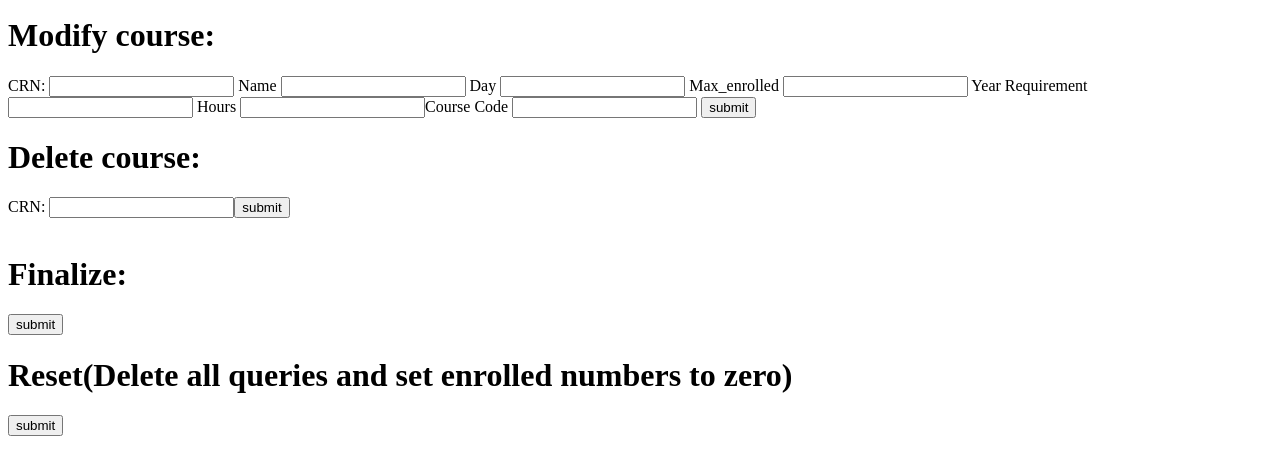
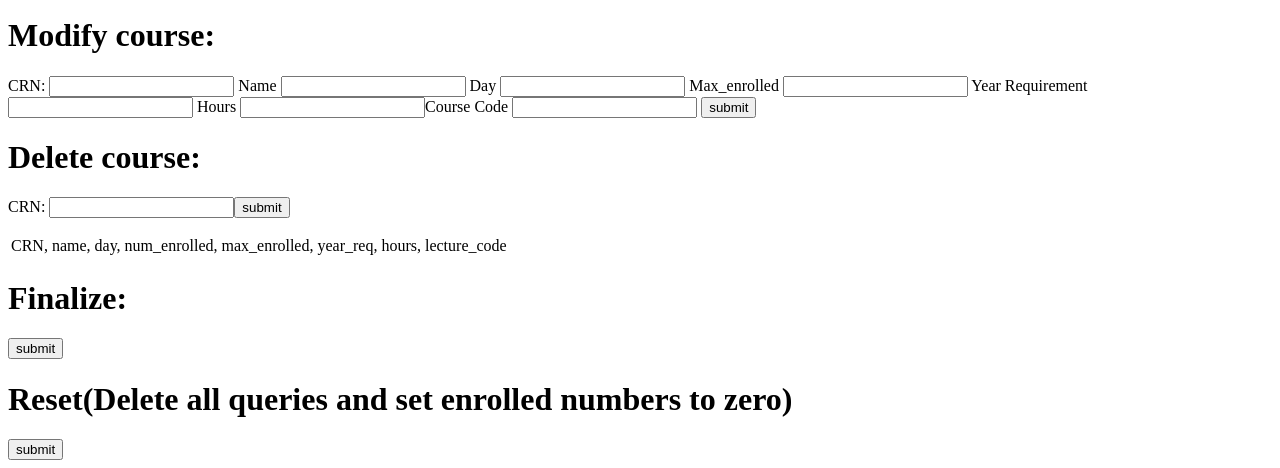
Before and after one commit to Onefivezero/DatabaseProject112233, a Flask app: template templates/admin.html in a window 1280 px wide. Shown: the part 471-939 px from the top of the page. Before the commit the page ends 907 px from the top, so only its background shows below. Run offline with Flask 2, Linux system fonts and the light colour scheme; the template is opened without the code that fills it, so the values that code supplies are empty; some libraries are stand-ins or nearby versions.

Commit message:
Add files via upload

```diff
--- a/templates/admin.html
+++ b/templates/admin.html
@@ -84,6 +84,9 @@
                 </p>
             </form>
                 <table>
+                    <tr>
+                        <td>CRN, name, day, num_enrolled, max_enrolled, year_req, hours, lecture_code</td>
+                    </tr>
                 {% for item in data2 %}
                     <tr>
                         <td>{{item}}</td>
```
